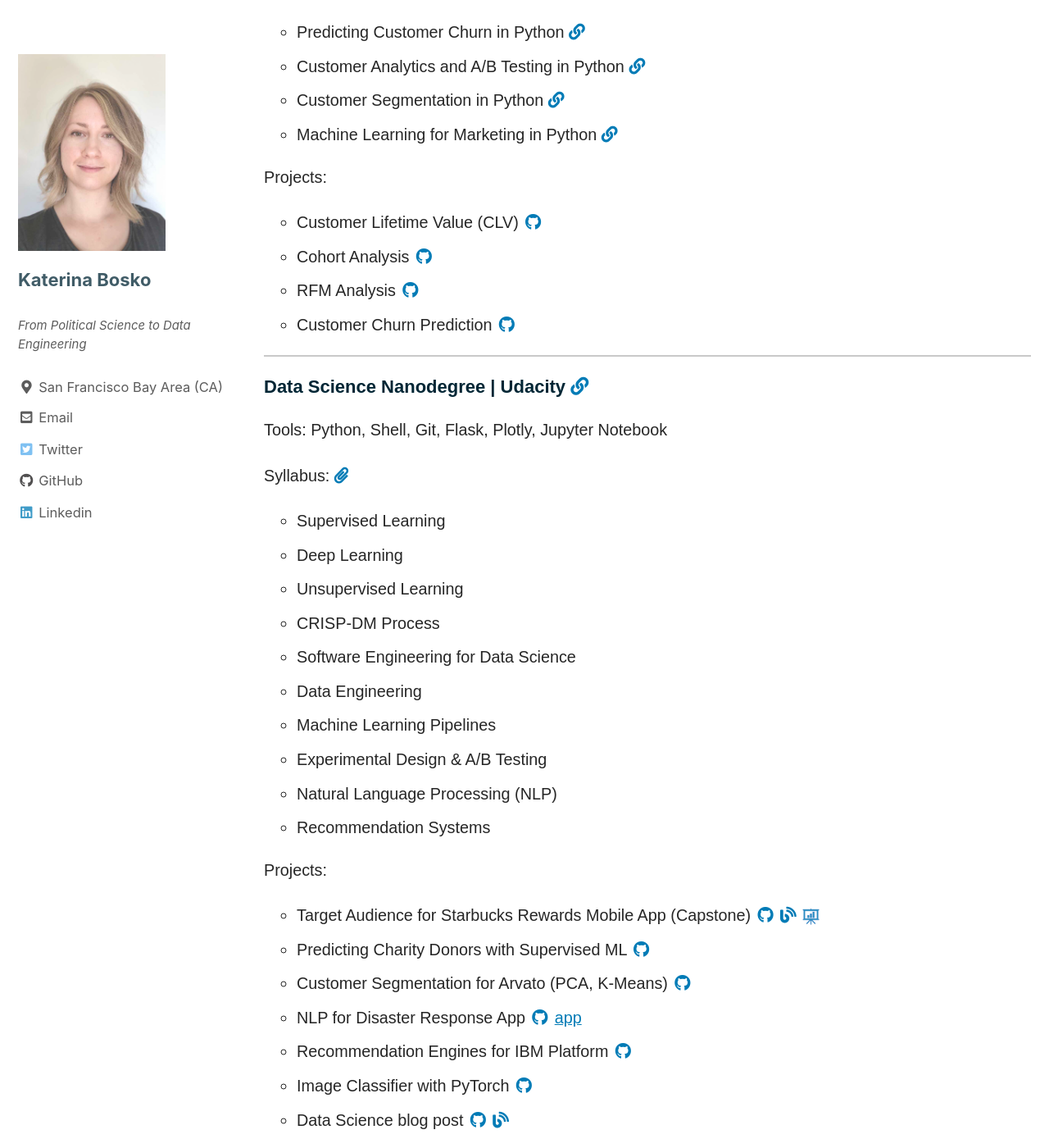
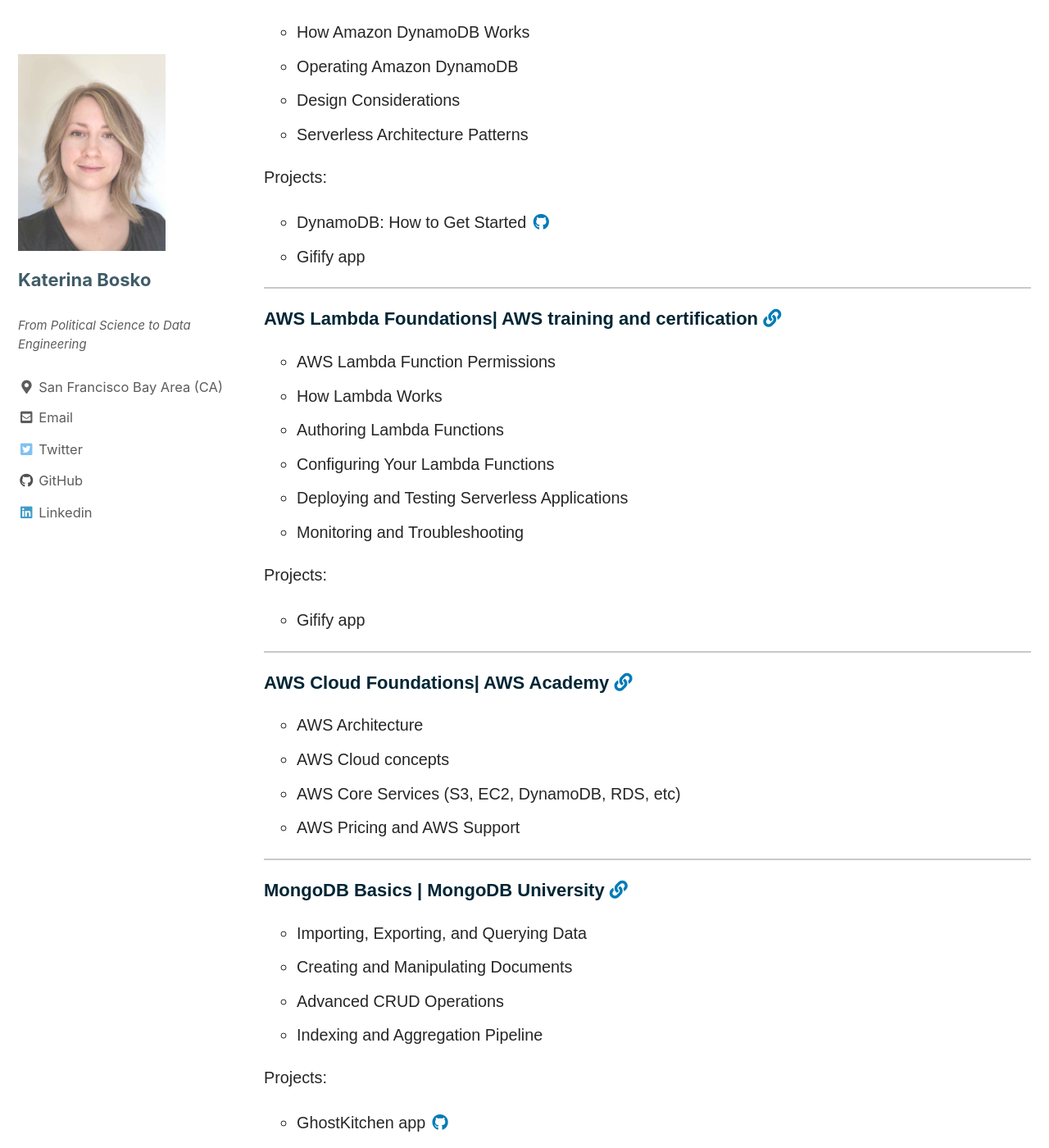
Before and after one commit to k-bosko/k-bosko.github.io, a Jekyll site: the page built from _pages/certificates.md, in a window 1280 px wide and 1400 px high, scrolled down 433 px. Shown: the whole window at 82% size. Built offline with Jekyll 4.4.1, drawn with Linux system fonts in a browser that asks for light colours; cached includes are drawn as plain includes; nearby versions of some CDN libraries; some of the changed text lies outside the part shown.

Commit message:
updated certificates page

```diff
--- a/_pages/certificates.md
+++ b/_pages/certificates.md
@@ -9,6 +9,49 @@
 classes: wide
 ---
 
+### Amazon DynamoDB for Serverless Architectures | AWS training and certification [<i class="fas fa-link" aria-hidden="true"></i>](../assets/docs/certificates/kbosko_AWS_DynamoDB_certificate.pdf)
+- How Amazon DynamoDB Works
+- Operating Amazon DynamoDB
+- Design Considerations
+- Serverless Architecture Patterns
+
+Projects:
+- DynamoDB: How to Get Started [<i class="fab fa-fw fa-github" aria-hidden="true"></i>](https://github.com/k-bosko/DynamoDB)
+- Gifify app
+
+----------------------------------------
+
+### AWS Lambda Foundations| AWS training and certification [<i class="fas fa-link" aria-hidden="true"></i>](../assets/docs/certificates/kbosko_AWS_Lambda_certificate.pdf)
+- AWS Lambda Function Permissions
+- How Lambda Works
+- Authoring Lambda Functions
+- Configuring Your Lambda Functions
+- Deploying and Testing Serverless Applications
+- Monitoring and Troubleshooting
+
+Projects:
+- Gifify app
+
+----------------------------------------
+
+### AWS Cloud Foundations| AWS Academy [<i class="fas fa-link" aria-hidden="true"></i>](https://www.credly.com/badges/2d0cb903-f99f-4e0e-a10a-6027bc77acc8/public_url)
+- AWS Architecture
+- AWS Cloud concepts
+- AWS Core Services (S3, EC2, DynamoDB, RDS, etc)
+- AWS Pricing and AWS Support
+
+----------------------------------------
+
+### MongoDB Basics | MongoDB University [<i class="fas fa-link" aria-hidden="true"></i>](https://university.mongodb.com/course_completion/b7db8cde-7d3e-46d0-9731-3cb98bd43260?utm_source=copy&utm_medium=social&utm_campaign=university_social_sharing)
+- Importing, Exporting, and Querying Data
+- Creating and Manipulating Documents
+- Advanced CRUD Operations
+- Indexing and Aggregation Pipeline
+
+Projects:
+- GhostKitchen app [<i class="fab fa-fw fa-github" aria-hidden="true"></i>](https://github.com/k-bosko/GhostKitchen-II)
+
+----------------------------------------
 ### Marketing Analytics with Python | DataCamp [<i class="fas fa-link" aria-hidden="true"></i>](https://www.datacamp.com/statement-of-accomplishment/track/5ce028dc1fb95454ddec86549442d8c8fa79e341)
  - Predicting Customer Churn in Python [<i class="fas fa-link" aria-hidden="true"></i>](https://www.datacamp.com/statement-of-accomplishment/course/7947b18bcde3fed9e459b1b2bebded4bfcf8a302)
  - Customer Analytics and A/B Testing in Python [<i class="fas fa-link" aria-hidden="true"></i>](https://www.datacamp.com/statement-of-accomplishment/course/f9b1378a8315ee335279c53040bbf287fd455976)
```
Also changed, not shown: 2 other files.
